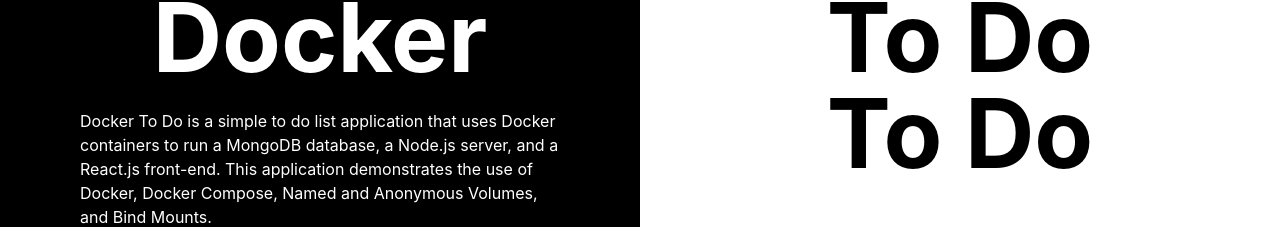
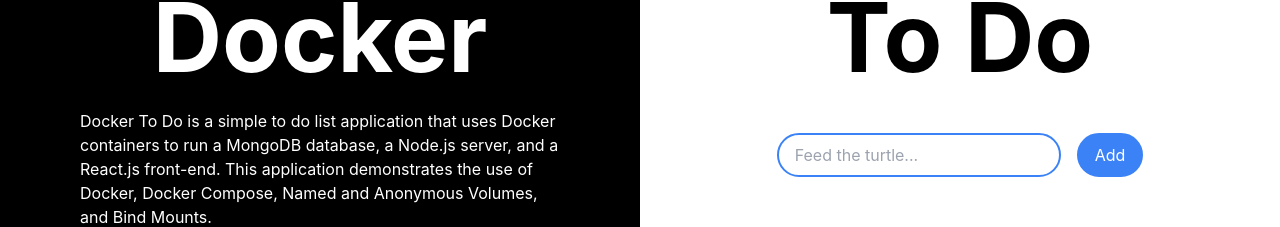
Before and after one commit to oricode-io/docker-to-do, a React (Create React App) app in the folder app/: page / in a window 1280 px wide. Shown: the part 139-366 px from the top of the page. Built offline with nearby package versions, Linux system fonts and the light colour scheme; no server answers.

Commit message:
Removed heading from form

```diff
--- a/app/src/components/tasks/TaskForm.tsx
+++ b/app/src/components/tasks/TaskForm.tsx
@@ -10,8 +10,6 @@
 
 const TaskForm: FC<TaskFormProps> = ({onSubmitHandler, enteredTaskText, updateTaskTextHandler}) => {
     return (
-        <>
-            <h1 className="text-8xl font-bold">To Do</h1>
         <form
             className="flex flex-row justify-center items-center my-10"
             onSubmit={(event) => onSubmitHandler(event)}
@@ -23,7 +21,6 @@
             />
             <AddTaskButton onClick={onSubmitHandler}/>
         </form>
-        </>
     );
 }
 
```
Lines whose indentation alone changed are shown as unchanged.
